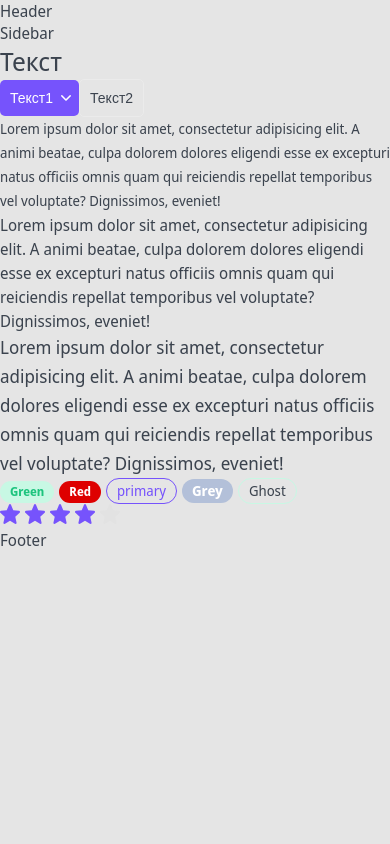
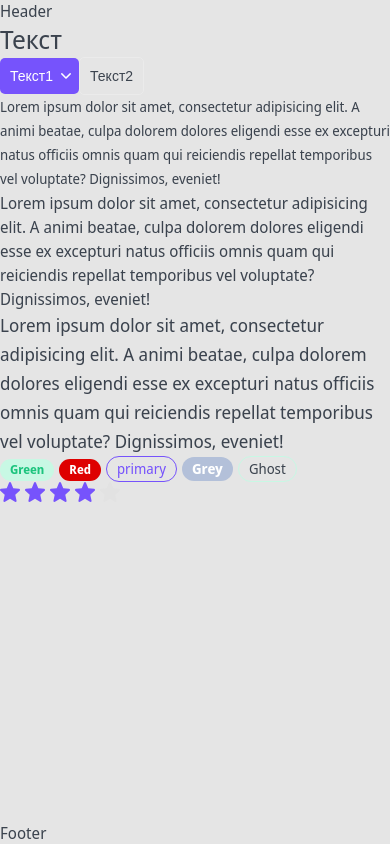
Before and after one commit to LevDomasnih/top-app-nextjs, a Next.js app: page / in a window 390 px wide. Built offline with nearby package versions, Linux system fonts and the light colour scheme.

Commit message:
Верстка layout

```diff
--- a/layout/Layout.module.css
+++ b/layout/Layout.module.css
@@ -0,0 +1,47 @@
+.wrapper {
+	display: grid;
+	grid-template-columns: auto 230px minmax(320px, 1200px) auto;
+
+	min-height: 100vh;
+	grid-template-rows: auto 1fr auto;
+	grid-template-areas:
+		". header header ."
+		". sidebar body ."
+		"footer footer footer footer";
+}
+
+.header {
+	grid-area: header;
+
+	display: none;
+}
+
+.sidebar {
+	grid-area: sidebar;
+}
+
+.body {
+	grid-area: body;
+}
+
+.footer {
+	grid-area: footer;
+}
+
+@media (max-width: 765px) {
+	.sidebar {
+		display: none;
+	}
+
+	.header {
+		display: block;
+	}
+
+	.wrapper {
+		grid-template-columns: minmax(320px, 1fr);
+		grid-template-areas:
+			"header"
+			"body"
+			"footer";
+	}
+}
--- a/layout/Layout.tsx
+++ b/layout/Layout.tsx
@@ -3,19 +3,18 @@ import {LayoutProps} from "./Layout.props";
 import {Sidebar} from "./Sidebar/Sidebar";
 import {Footer} from "./Footer/Footer";
 import {Header} from "./Header/Header";
+import style from './Layout.module.css'
 
 const Layout: FC<LayoutProps> = ({children}) => {
     return (
-        <>
-            <Header />
-            <div>
-                <Sidebar />
-                <div>
-                    {children}
-                </div>
+        <div className={style.wrapper}>
+            <Header className={style.header}/>
+            <Sidebar className={style.sidebar}/>
+            <div className={style.body}>
+                {children}
             </div>
-            <Footer />
-        </>
+            <Footer className={style.footer}/>
+        </div>
     )
 }
 
```
